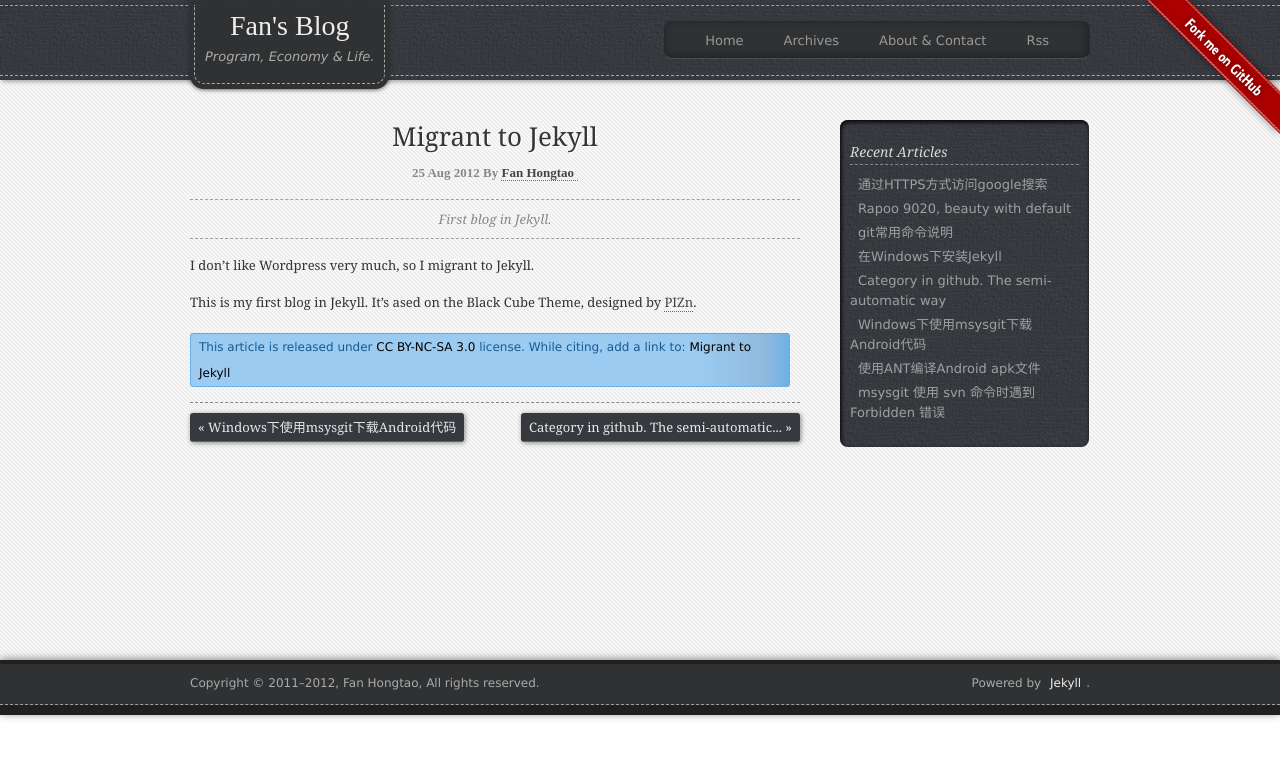
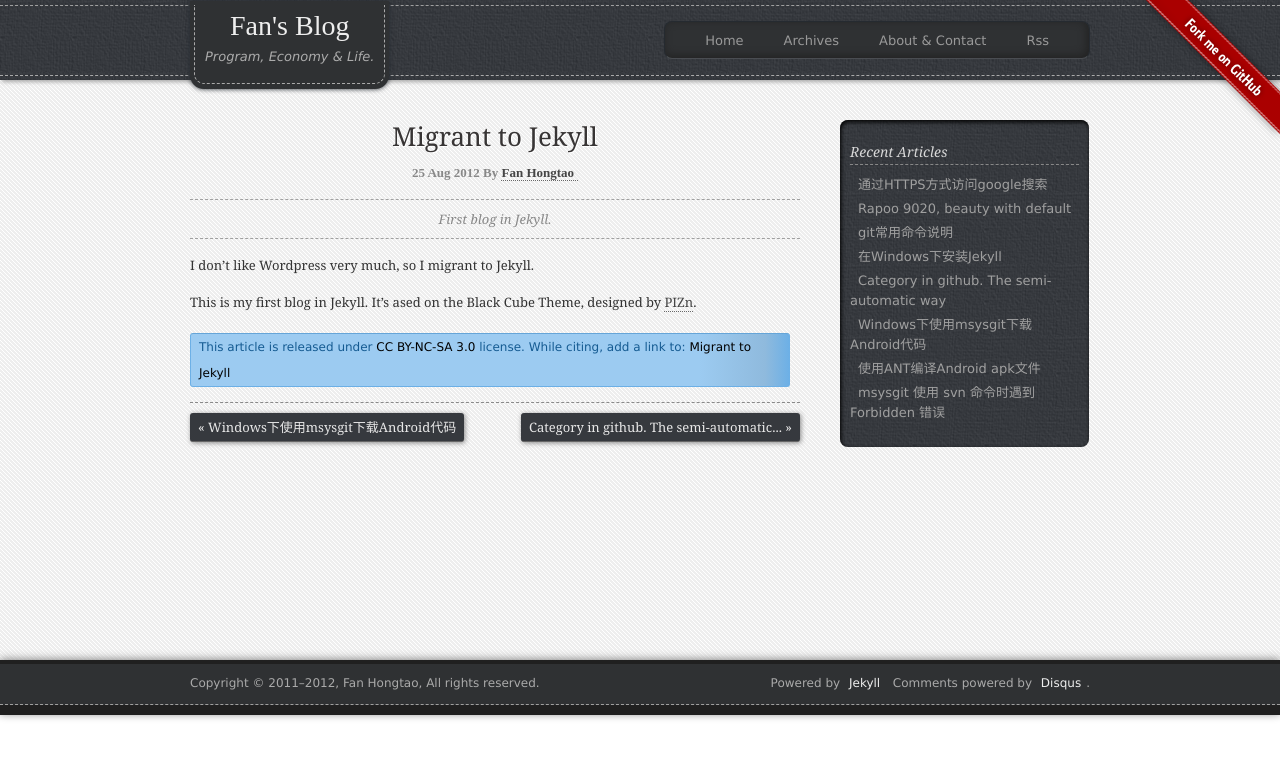
Before and after one commit to fanhongtao/fanhongtao.github.com, a Jekyll site: the page built from _posts/2012-08-25-migrate-to-jekyll.md, in a window 1280 px wide. Shown: the top 758 px of the page. Built offline with Jekyll 4.4.1, drawn with Linux system fonts in a browser that asks for light colours; Markdown is read by kramdown in place of the engine named in the settings; comment, search, counter and statistics services are not loaded.

Commit message:
Comments powered by Disqus

```diff
--- a/_includes/foot.html
+++ b/_includes/foot.html
@@ -2,7 +2,8 @@
 	<div class="foot-btn">
 		<div class="foot-btn-det">
 			<p class="copyright">Copyright © 2011–2012, {{ site.author.name }}, All rights reserved.</p>
-			<p class="author">Powered by <a href="http://www.jekyllrb.com">Jekyll</a>.</p>
+            <p class="author">Comments powered by <a href="http://disqus.com">Disqus</a>.</p>
+            <p class="author">Powered by <a href="http://www.jekyllrb.com">Jekyll</a>&nbsp&nbsp</p>
 		</div>
 	</div>
 </footer>
--- a/_layouts/post.html
+++ b/_layouts/post.html
@@ -26,7 +26,18 @@
                 {% if page.next %}
                 <a class="next" href="{{ page.next.url }}" rel="bookmark">{{ page.next.title | truncatewords:5 }}&nbsp;&raquo;</a>
                 {% endif %}
-             </nav>
+            </nav>
+            <!-- codes for display Disqus -->
+            <div id="disqus_thread"></div>
+            <script type="text/javascript">
+                var disqus_shortname = 'fht';
+                (function() {
+                    var dsq = document.createElement('script'); dsq.type = 'text/javascript'; dsq.async = true;
+                    dsq.src = 'http://' + disqus_shortname + '.disqus.com/embed.js';
+                    (document.getElementsByTagName('head')[0] || document.getElementsByTagName('body')[0]).appendChild(dsq);
+                })();
+            </script>
+            <noscript>Please enable JavaScript to view the <a href="http://disqus.com/?ref_noscript">comments powered by Disqus.</a></noscript>
 		</div>
 		<div class="aside fn-clear">
 			{% include recent_articles.html %}
```
